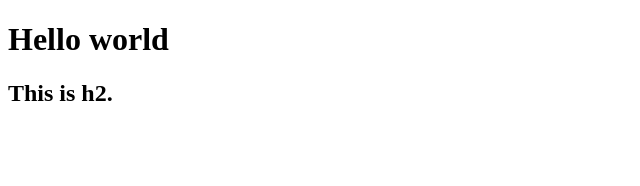
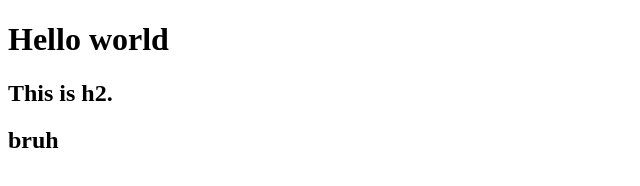
Before and after one commit to barbante101/Doughnut, a plain HTML site: page index.html in a window 1280 px wide. Shown: the full height of the page, 0-640 px from the left. Drawn offline with Linux system fonts and the light colour scheme.

```diff
--- a/index.html
+++ b/index.html
@@ -8,6 +8,7 @@
 
 <h1>Hello world</h1>
 <h2>This is h2.</h2>
+<h2>bruh</h2>
 
 </body>
 </html>
```
